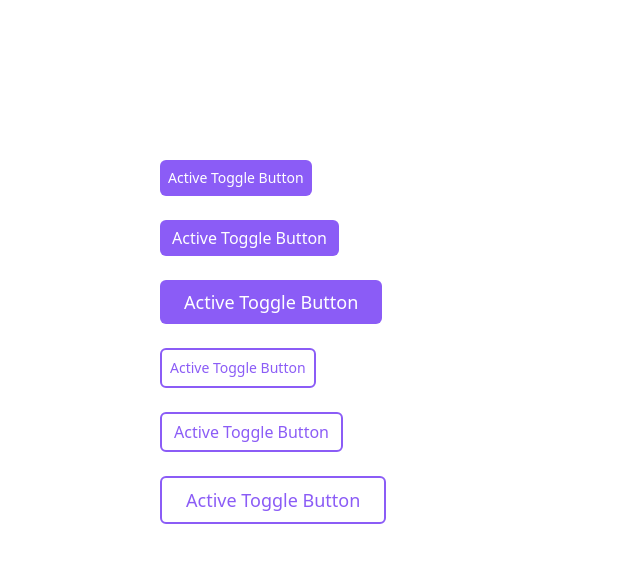
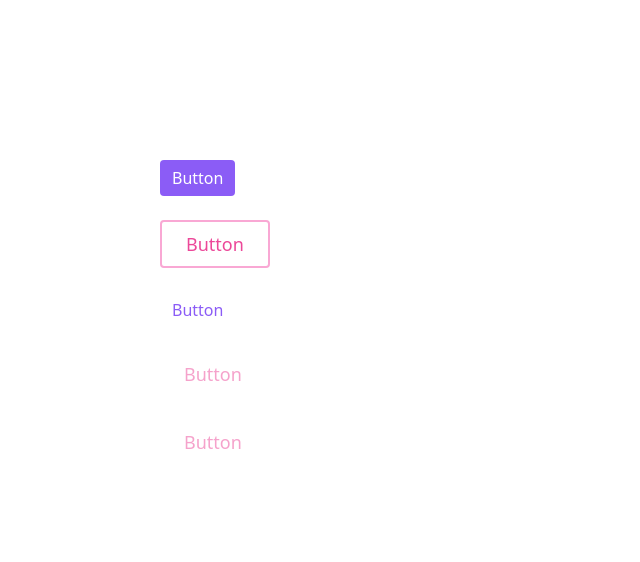
Before and after one commit to aronworks/react-components, a React (Create React App) app: page / in a window 1280 px wide. Shown: the top 562 px of the page, without its empty margins (0-640 px from the left). Built offline with nearby package versions, Linux system fonts and the light colour scheme.

Commit message:
add new button feautures

```diff
--- a/src/App.js
+++ b/src/App.js
@@ -3,38 +3,29 @@ import Button from "./components/button/Button";
 function App() {
   return (
     <div className="m-40">
-      <Button buttonStyle="btn-primary-solid" buttonSize="btn-small">
-        Active Toggle Button
+      <Button variant="solid" size="base" color="primary" type="button">
+        Button
       </Button>
-      <br />
-      <br />
+      <br></br>
+      <br></br>
+      <Button variant="outline" size="lg" color="secondary" type="button">
+        Button
+      </Button>
 
-      <Button buttonStyle="btn-primary-solid" buttonSize="btn-medium">
-        Active Toggle Button
+      <br></br>
+      <br></br>
+      <Button>Button</Button>
+
+      <br></br>
+      <br></br>
+      <Button size="lg" color="secondary" type="button" disabled>
+        Button
       </Button>
-      <br />
-      <br />
 
-      <Button buttonStyle="btn-primary-solid" buttonSize="btn-large">
-        Active Toggle Button
-      </Button>
-      <br />
-      <br />
-
-      <Button buttonStyle="btn-primary-outline" buttonSize="btn-small">
-        Active Toggle Button
-      </Button>
-      <br />
-      <br />
-
-      <Button buttonStyle="btn-primary-outline" buttonSize="btn-medium">
-        Active Toggle Button
-      </Button>
-      <br />
-      <br />
-
-      <Button buttonStyle="btn-primary-outline" buttonSize="btn-large">
-        Active Toggle Button
+      <br></br>
+      <br></br>
+      <Button size="lg" color="secondary" type="button" processing>
+        Button
       </Button>
     </div>
   );
--- a/src/components/button/Button.jsx
+++ b/src/components/button/Button.jsx
@@ -1,23 +1,31 @@
 import React from "react";
 import "./button.css";
 
-const STYLES = ["btn-primary-solid", "btn-primary-outline"];
+const COLORS = ["primary", "secondary"];
+const VARIANTS = ["text", "solid", "outline"];
+const SIZES = ["sm", "base", "lg"];
 
-const SIZES = ["btn-small", "btn-medium", "btn-large"];
+const Button = ({
+  children,
+  color,
+  size,
+  variant,
+  type,
+  disabled,
+  processing,
+  onClick,
+}) => {
+  const checkColor = COLORS.includes(color) ? color : COLORS[0];
+  const checkVariant = VARIANTS.includes(variant) ? variant : VARIANTS[0];
+  const checkSize = SIZES.includes(size) ? size : SIZES[1];
 
-const Button = ({ children, buttonStyle, buttonSize, type, onClick }) => {
-  const checkButtonStyle = STYLES.includes(buttonStyle)
-    ? buttonStyle
-    : STYLES[0];
+  const checkDisabled = disabled ? "btn-disabled" : "";
+  const checkProcessing = processing ? "btn-processing" : "";
 
-  const checkButtonSize = SIZES.includes(buttonSize) ? buttonSize : SIZES[2];
+  const className = `btn btn-${checkColor}-${checkVariant} btn-${checkSize} ${checkDisabled} ${checkProcessing}`;
 
   return (
-    <button
-      className={`btn ${checkButtonStyle} ${checkButtonSize}`}
-      onClick={onClick}
-      type={type}
-    >
+    <button className={className} onClick={onClick} type={type}>
       {children}
     </button>
   );
--- a/src/components/button/button.css
+++ b/src/components/button/button.css
@@ -1,27 +1,71 @@
 .btn {
-  @apply font-sans rounded-md font-medium cursor-pointer transition-transform;
+  @apply cursor-pointer rounded;
 }
 
-.btn:hover {
-  @apply transform -translate-y-1;
+.btn-primary-text {
+  @apply text-purple-500;
+}
+
+.btn-primary-text:hover {
+  @apply bg-purple-50;
+}
+
+.btn-secondary-text {
+  @apply text-pink-500;
+}
+
+.btn-secondary-text:hover {
+  @apply bg-pink-50;
 }
 
 .btn-primary-solid {
   @apply bg-purple-500 text-white;
 }
 
-.btn-primary-outline {
-  @apply bg-transparent text-purple-500 border-solid border-2 border-purple-500;
+.btn-primary-solid:hover {
+  @apply bg-purple-700;
 }
 
-.btn-small {
+.btn-secondary-solid {
+  @apply bg-pink-500 text-white;
+}
+
+.btn-secondary-solid:hover {
+  @apply bg-pink-700;
+}
+
+.btn-primary-outline {
+  @apply bg-transparent text-purple-500 border-solid border-2 border-purple-300;
+}
+
+.btn-primary-outline:hover {
+  @apply bg-purple-50  border-purple-500;
+}
+
+.btn-secondary-outline {
+  @apply bg-transparent text-pink-500 border-solid border-2 border-pink-300;
+}
+
+.btn-secondary-outline:hover {
+  @apply bg-pink-50  border-pink-500;
+}
+
+.btn-sm {
   @apply px-2 py-2  text-sm;
 }
 
-.btn-medium {
+.btn-base {
   @apply px-3 py-1.5 text-base;
 }
 
-.btn-large {
+.btn-lg {
   @apply px-6 py-2 text-lg;
 }
+
+.btn-disabled {
+  @apply opacity-50 cursor-not-allowed;
+}
+
+.btn-processing {
+  @apply opacity-50 cursor-wait;
+}
```
